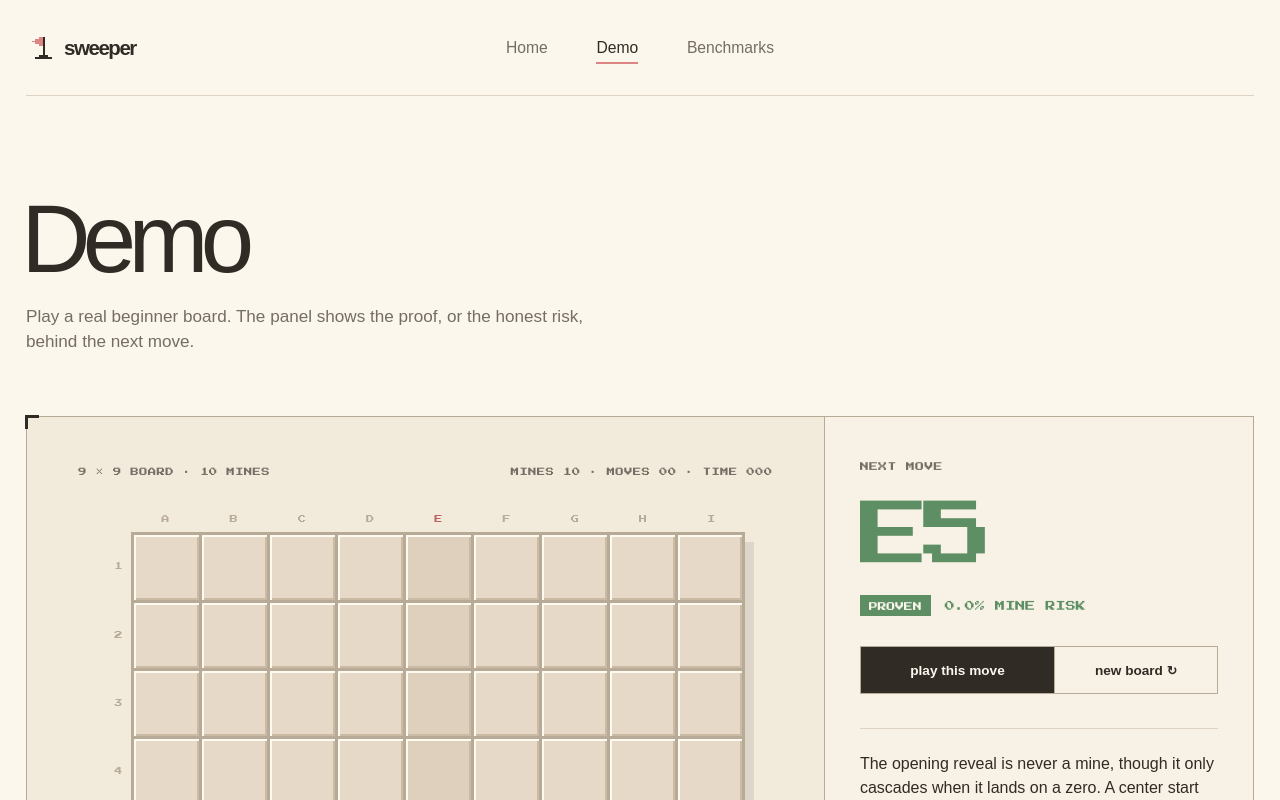
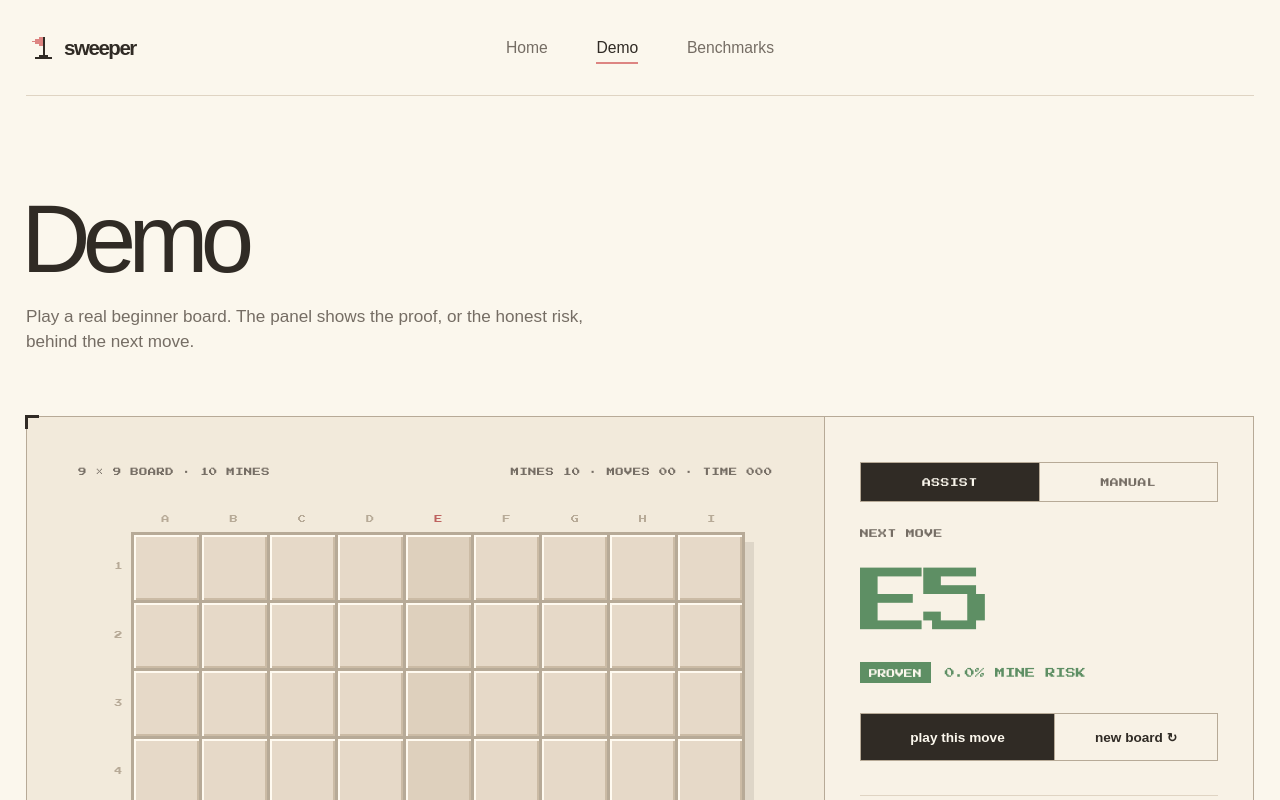
Before and after one commit to shlokrj/sweeper, a Next.js app in the folder web/: page /demo in a window 1280 px wide. Shown: the top 800 px of the page. Built offline with nearby package versions, Linux system fonts and the light colour scheme; a web font is replaced by a local one.

Commit message:
feat(web): add a manual mode to the demo

```diff
--- a/web/app/demo/page.tsx
+++ b/web/app/demo/page.tsx
@@ -23,8 +23,11 @@ const blastPixels = [
   [-14, 9, 5, "#e6c472"], [-1, 8, 8, "#dd8582"], [13, 11, 5, "#e6c472"],
 ] as const;
 
+const hiddenAnalysis = { frontier: [], provenMines: new Map<number, string>(), provenSafe: new Map<number, string>(), recommendation: null };
+
 export default function DemoPage() {
   const [game, setGame] = useState<Game>(() => newGame(0));
+  const [assist, setAssist] = useState(true);
   const [hovered, setHovered] = useState<string | null>(null);
   const [elapsed, setElapsed] = useState(0);
 
@@ -34,7 +37,10 @@ export default function DemoPage() {
     return () => window.clearInterval(timer);
   }, [game.status]);
 
-  const analysis = useMemo(() => analyze(game.board, game.status), [game.board, game.status]);
+  const analysis = useMemo(
+    () => (assist ? analyze(game.board, game.status) : hiddenAnalysis),
+    [assist, game.board, game.status],
+  );
   const recommendation = analysis.recommendation;
   const recommendedCoordinate = recommendation ? coordinate(recommendation.index) : null;
   const flaggedCount = game.board.filter((cell) => cell.flagged).length;
@@ -138,18 +144,27 @@ export default function DemoPage() {
             </div>
           </div>
           <div className="demo-board-key">
+            {assist ? (
+              <>
                 <span><i className="key-green" /> proven safe</span>
                 <span><i className="key-red" /> proven mine</span>
+              </>
+            ) : null}
             <span>right click or <kbd>F</kbd> flags a cell</span>
           </div>
         </div>
 
         <aside className="demo-decision">
-          <p className="decision-label">next move</p>
-          <div className="decision-coordinate" key={`coordinate-${game.id}-${recommendedCoordinate ?? game.status}`}>
-            {finished ? (game.status === "won" ? ":)" : ":(") : recommendedCoordinate ?? "—"}
+          <div className="assist-toggle" role="group" aria-label="Assistant mode">
+            <button className={assist ? "is-active" : ""} onClick={() => setAssist(true)} type="button">assist</button>
+            <button className={assist ? "" : "is-active"} onClick={() => setAssist(false)} type="button">manual</button>
           </div>
-          {recommendation ? (
+          <p className="decision-label">{assist ? "next move" : "inspecting"}</p>
+          <div className={`decision-coordinate ${!assist && !finished ? "decision-coordinate-manual" : ""}`} key={`coordinate-${game.id}-${assist ? recommendedCoordinate ?? game.status : "manual"}`}>
+            {finished ? (game.status === "won" ? ":)" : ":(") : assist ? recommendedCoordinate ?? "+" : hovered ?? "+"}
+          </div>
+          {assist ? (
+            recommendation ? (
               <div className="decision-verdict" key={`verdict-${game.id}-${recommendation.index}-${recommendation.label}`}>
                 <span className={`evidence-chip ${recommendation.label === "approximate" ? "evidence-chip-approximate" : ""}`}>{recommendation.label}</span>
                 <p className={`decision-risk ${recommendation.label === "approximate" ? "decision-risk-approximate" : ""}`}>{(recommendation.risk * 100).toFixed(1)}% mine risk</p>
@@ -158,24 +173,29 @@ export default function DemoPage() {
               <div className="decision-verdict" key={`verdict-${game.id}-${game.status}`}>
                 <span className={`evidence-chip ${game.status === "lost" ? "evidence-chip-lost" : ""}`}>{game.status === "won" ? "board cleared" : "mine hit"}</span>
               </div>
-          )}
-          <div className="decision-actions" role="group" aria-label="Assistant actions">
-            <button disabled={!recommendation} onClick={playRecommendation} type="button">play this move</button>
+            )
+          ) : null}
+          <div className={`decision-actions ${assist ? "" : "decision-actions-single"}`} role="group" aria-label="Assistant actions">
+            {assist ? <button disabled={!recommendation} onClick={playRecommendation} type="button">play this move</button> : null}
             <button onClick={reset} type="button">new board <span aria-hidden="true">↻</span></button>
           </div>
-          <div className="decision-evidence" key={`evidence-${game.id}-${recommendation?.index ?? game.status}-${game.moves}`}>
+          <div className="decision-evidence" key={`evidence-${game.id}-${assist ? `${recommendation?.index ?? game.status}-${game.moves}` : "manual"}`}>
             <p>
-              {recommendation
+              {!assist
+                ? "Assist is off. Proofs and mine risk stay hidden while you play."
+                : recommendation
                   ? recommendation.evidence
                   : game.status === "won"
                     ? "Every safe cell is revealed and every mine is flagged."
                     : "A mine ended this run. The board stays open for inspection."}
             </p>
+            {assist ? (
               <dl>
                 <div><dt>method</dt><dd>{recommendation ? recommendation.method : "game over"}</dd></div>
                 <div><dt>frontier</dt><dd>{analysis.frontier.length} {analysis.frontier.length === 1 ? "candidate" : "candidates"}</dd></div>
                 <div><dt>proven</dt><dd>{analysis.provenSafe.size} safe · {analysis.provenMines.size} {analysis.provenMines.size === 1 ? "mine" : "mines"}</dd></div>
               </dl>
+            ) : null}
           </div>
         </aside>
       </section>
--- a/web/app/globals.css
+++ b/web/app/globals.css
@@ -139,6 +139,7 @@ button { font: inherit; }
 .demo-board-key { padding-top: 21px; border-top: 1px solid var(--line); }.demo-board-key span { display: inline-flex; align-items: center; gap: 7px; }.demo-board-key i { width: 8px; height: 8px; }.key-green { background: var(--green); }.key-red { background: var(--red); }.key-yellow { background: var(--yellow); }
 .demo-board-key kbd { padding: 2px 4px; border: 1px solid var(--line-dark); background: var(--tile); color: var(--ink); font-family: var(--font-pixel); font-size: 0.5rem; }
 .demo-decision { padding: 45px 35px; border-left: 1px solid var(--line-dark); background: #f8f2e6; }.decision-label { margin: 0; color: var(--muted); font-family: var(--font-pixel); font-size: 0.55rem; letter-spacing: 0.05em; text-transform: uppercase; }.decision-coordinate { margin-top: 30px; color: var(--green-deep); font-family: var(--font-pixel); font-size: clamp(3.6rem, 5.5vw, 5.4rem); letter-spacing: -0.1em; }
+.decision-coordinate-manual { color: var(--ink); }
 .play-cell.is-scanline.is-revealed { background-color: #f5ede0; }.play-cell.is-scanline.is-covered { background-color: #ded0bd; }
 .play-cell.is-recommended { outline: 2px solid var(--green); outline-offset: -2px; animation: demo-cell-in 230ms steps(4, end) backwards var(--cell-delay, 0ms), safe-pulse 1.7s steps(2, end) infinite calc(var(--cell-delay, 0ms) + 280ms); }
 .play-cell.is-mine-hint { outline: 2px solid var(--red); outline-offset: -2px; }
@@ -148,7 +149,14 @@ button { font: inherit; }
 .evidence-chip-lost { background: var(--red-deep); }
 .decision-risk { margin: 0; color: var(--green-deep); font-family: var(--font-pixel); font-size: 0.63rem; text-transform: uppercase; }
 .decision-risk-approximate { color: #a8842c; }
+.assist-toggle { display: grid; grid-template-columns: 1fr 1fr; margin-bottom: 27px; border: 1px solid var(--line-dark); }
+.assist-toggle button { min-height: 38px; border: 0; background: transparent; color: var(--muted); cursor: pointer; font-family: var(--font-pixel); font-size: 0.55rem; letter-spacing: 0.05em; text-transform: uppercase; transition: background 130ms ease, color 130ms ease; }
+.assist-toggle button + button { border-left: 1px solid var(--line-dark); }
+.assist-toggle button:hover { color: var(--ink); background: rgba(230, 217, 200, 0.4); }
+.assist-toggle button.is-active { background: var(--ink); color: var(--paper); }
 .decision-actions { display: grid; grid-template-columns: 1.2fr 1fr; margin-top: 30px; border: 1px solid var(--line-dark); }
+.decision-actions-single { grid-template-columns: 1fr; }
+.decision-actions-single button:first-child { border-right: 0; }
 .decision-actions button { min-height: 46px; border: 0; background: transparent; color: var(--ink); cursor: pointer; font-size: 0.85rem; font-weight: 650; transition: background 130ms ease, color 130ms ease; }
 .decision-actions button:first-child { background: var(--ink); color: var(--paper); border-right: 1px solid var(--line-dark); }
 .decision-actions button:first-child:hover:not(:disabled) { background: var(--green-deep); }
```
Lines whose indentation alone changed are shown as unchanged.
